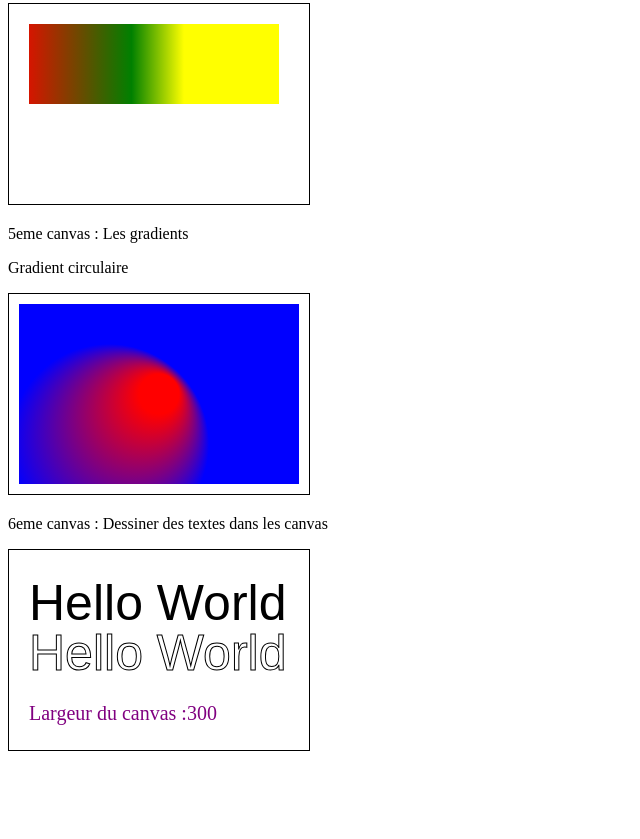
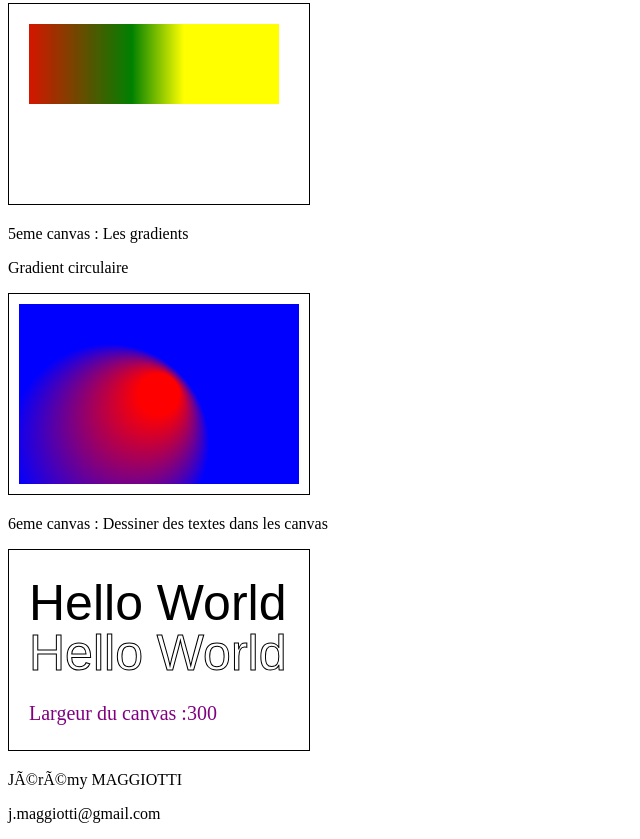
Before and after one commit to Jerm67/Site3_repo, a plain HTML site: page index.html in a window 1280 px wide. Shown: the part 967-1806 px from the top of the page, without its empty margins (0-640 px from the left). Before the commit the page ends 1730 px from the top, so only its background shows below. Drawn offline with Linux system fonts and the light colour scheme.

Commit message:
'mes_évolutions-commentaire'

```diff
--- a/index.html
+++ b/index.html
@@ -173,4 +173,8 @@
 
 
 		</body>
+		<footer>
+			<p>Jérémy MAGGIOTTI</p>
+			<p><a href="mailto:j.maggiotti@ludus-academie.com"></a>j.maggiotti@gmail.com</p>
+		</footer>
 </html>
```
